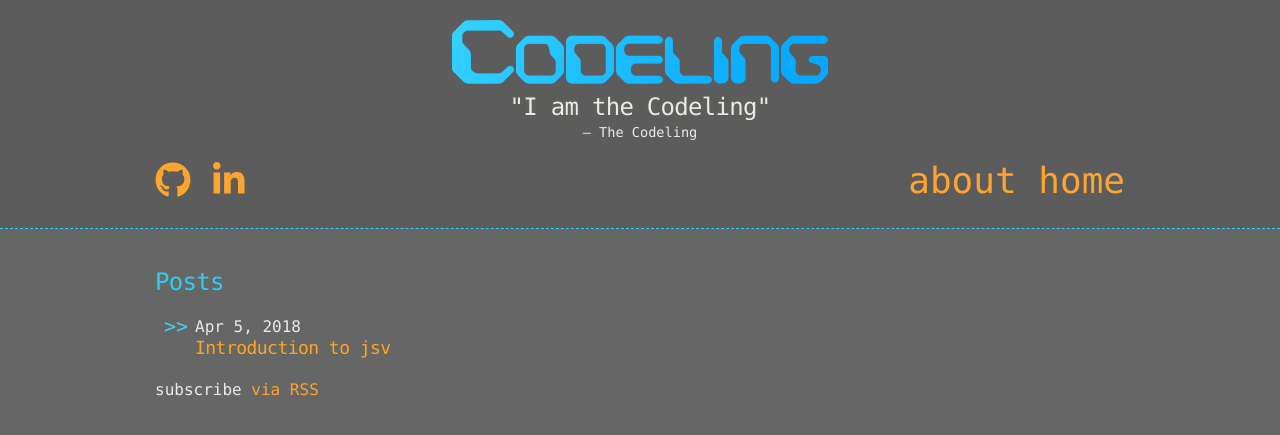
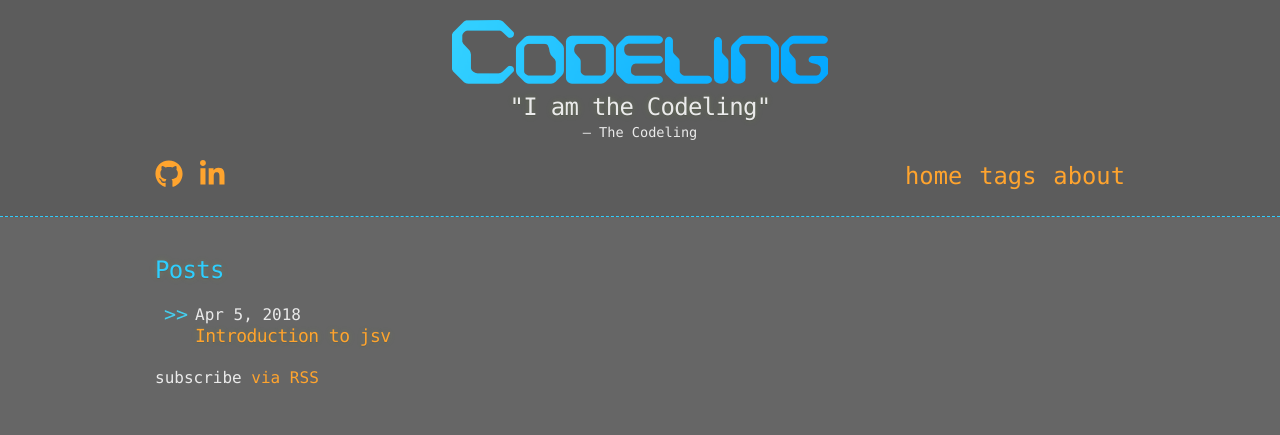
Before and after one commit to akovner/akovner.github.io, a Jekyll site: the page built from index.md, in a window 1280 px wide. Shown: the top 435 px of the page. Built offline with Jekyll 4.4.1, drawn with Linux system fonts in a browser that asks for light colours; nearby versions of some CDN libraries.

Commit message:
final style changes before actual bloggin

```diff
--- a/_config.yml
+++ b/_config.yml
@@ -16,9 +16,7 @@
 title: The Codeling
 email: blog@alexkovner.com
 description: >- # this means to ignore newlines until "baseurl:"
-  I am a programmer and data scientist, and I'm finally getting the chance
-  to explore technology without being tethered to a corporation. I like to
-  wander over all things software and data. Please join me on the journey!
+  A site dedicated to data science. Also the font of truth from the Codeling.
 motto: I am the Codeling
 baseurl: "" # the subpath of your site, e.g. /blog
 url: "http://codeling.alexkovner.com" # the base hostname & protocol for your site, e.g. http://example.com
--- a/_layouts/default.html
+++ b/_layouts/default.html
@@ -21,22 +21,19 @@
         <p class="author"><small>&#x2015; The Codeling</small></p>
 
         <div class="row">
-          <div class="col-md-6">
-            <div class="social-media social-media-header">
+          <div class="col-md-6 social-media social-media-header">
             <ul>
               {% for item in site.social_media %}
               <li><a href="{{ item.href }}"><i class="fab {{ item.fa_tag }}"></i></a></li>
               {% endfor %}
             </ul>
           </div>
-          </div>
-          <div class="col-md-6">
-            <div class="social-media permalinks">
+          <div class="col-md-6 bottom-align social-media permalinks">
             <ul>
-                <li><a href="/about/">about</a></li>
-                <li><a href="/">home</a></li>
+              <li><small><a href="/">home</a></small></li>
+              <li><small><a href="/tags/">tags</a></small></li>
+              <li><small><a href="/about/">about</a></small></li>
             </ul>
-            </div>
           </div>
         </div>
       </div>
--- a/_sass/jekyll-theme-hacker.scss
+++ b/_sass/jekyll-theme-hacker.scss
@@ -280,12 +280,13 @@ a:visited {
 }
 
 .social-media {
-  font-size: 36px;
+  font-size: 28px;
 }
 
 .social-media-header {
   text-align: left;
 }
+
 
 .permalinks {
   text-align: right;
```
Lines whose indentation alone changed are shown as unchanged.
